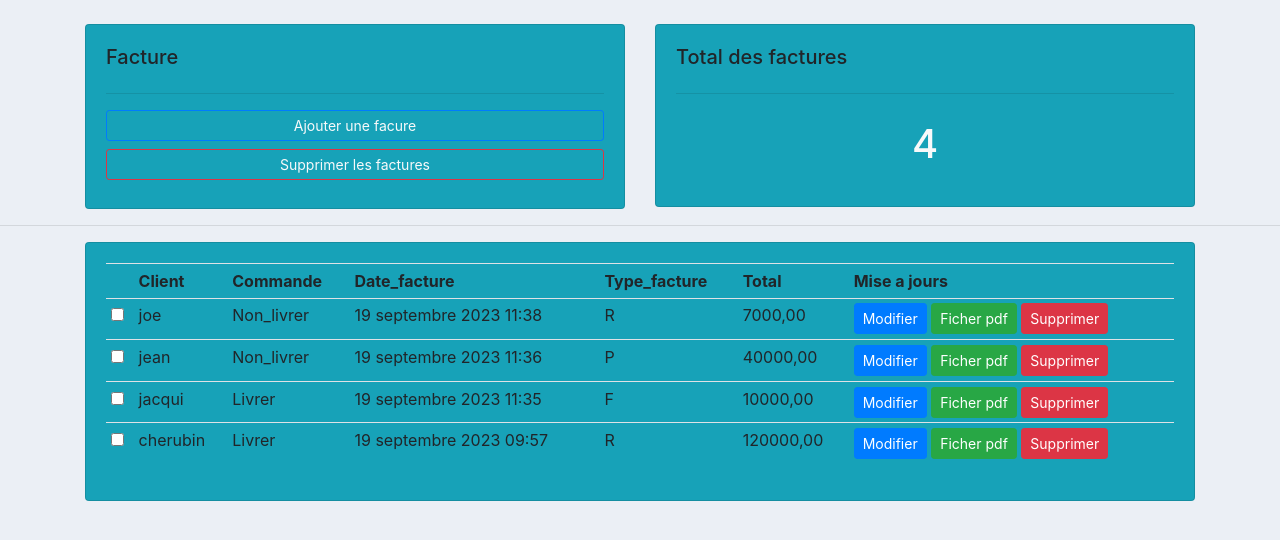
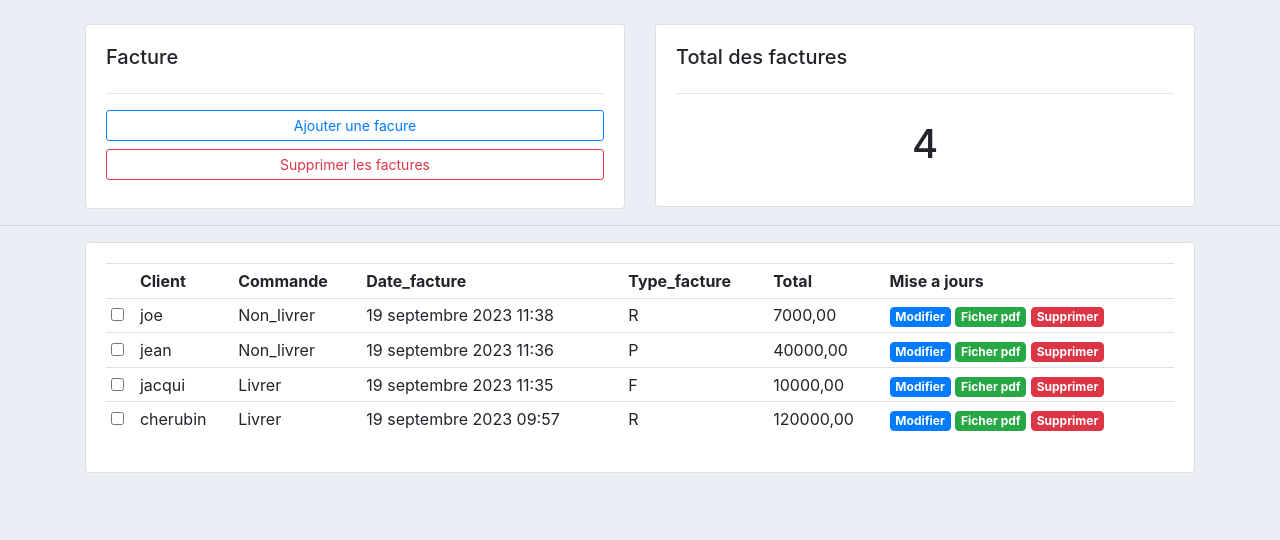
Before and after one commit to cherubinof/gestion_commande, a Django app: page /facture in a window 1280 px wide. Shown: the part 56-596 px from the top of the page. Run offline with Django 4.2, Linux system fonts and the light colour scheme; data comes from the database, SQL or seed files in the repository; both versions use the stored data as it was after the commit; some libraries are stand-ins or nearby versions.

Commit message:
mise a jours

```diff
--- a/app_facture/urls.py
+++ b/app_facture/urls.py
@@ -4,6 +4,7 @@ from app_facture import views
 
 urlpatterns = [
     path('facture',views.facture,name='facture'),
+    path('detail_fact',views.detail_fact,name='detail-fact'),
     path('ajout_facture',views.ajout_facture,name='ajout-facture'),
     path('modifier_facture/<int:pk>',views.modifire_facture,name='modifier-facture'),
     path('supprimer_facture/<int:pk>',views.supprimer_facture,name='supprimer-facture'),
--- a/app_facture/views.py
+++ b/app_facture/views.py
@@ -53,3 +53,7 @@ def supprimer_facture(request,pk):
         'tems':facture
     }
     return render(request,'app_facture/supprimer_facture.html',context)
+
+
+def detail_fact(request):
+    return render(request,'app_facture/detail_fact.html')
--- a/templates/app_client/detail_client.html
+++ b/templates/app_client/detail_client.html
@@ -13,7 +13,7 @@
         <div class="card card-body">
             <h5>client</h5>
             <hr>
-            <a href="" class="btn btn-outline-info btn-sm btn-block">Facture du client</a>
+            <a href="{%url 'detail-fact' %}" class="btn btn-outline-info btn-sm btn-block">Facture du client</a>
             <a href="" class="btn btn-outline-danger btn-sm btn-block mb-2">Supprimer les commandes</a>
         </div>
     </div>
@@ -75,7 +75,7 @@
 
                     </td>
                     <td>{{commande.status}}</td>
-                    <td><a href="{% url 'modifier-cmde' commande.id %}" class="btn btn-primary btn-sm">Modifier</a> <a href="{% url 'supprimer-cmde' commande.id %}" class="btn btn-danger btn-sm">Supprimer</a></td>
+                    <td><a href="{% url 'modifier-cmde' commande.id %}" class="badge btn btn-primary btn-sm">Modifier</a> <a href="{% url 'supprimer-cmde' commande.id %}" class="badge btn btn-danger btn-sm">Supprimer</a></td>
                 </tr>
                 {% endfor %}
             </table>
--- a/templates/app_cmde/list_cmde.html
+++ b/templates/app_cmde/list_cmde.html
@@ -72,7 +72,7 @@
                     {% endif %}
                 </td>
                 <td class="text-info">{{cmd.status}}</td>
-                <td><a href="{% url 'modifier-cmde' cmd.id %}" class="btn btn-primary btn-sm">Modifier</a> <a href="{% url 'supprimer-cmde' cmd.id %}" class="btn btn-danger btn-sm">Supprimer</a></td>
+                <td><a href="{% url 'modifier-cmde' cmd.id %}" class="btn btn-primary btn-sm badge">Modifier</a> <a href="{% url 'supprimer-cmde' cmd.id %}" class="badge btn btn-danger btn-sm">Supprimer</a></td>
 
             </tr>
             {% endfor %}
--- a/templates/app_facture/facture.html
+++ b/templates/app_facture/facture.html
@@ -10,21 +10,21 @@
 <div class="container">
     <div class="row">
         <div class="col-md">
-            <div class="card card-body bg-info">
+            <div class="card card-body ">
                 <h5>Facture</h5>
                 <hr>
-                <a href="{% url 'ajout-facture' %}" class="btn btn-outline-primary btn-sm btn-block text-light">Ajouter une facure</a>
-                <a href="" class="btn btn-outline-danger btn-sm btn-block mb-2 text-light">Supprimer les factures</a>
+                <a href="{% url 'ajout-facture' %}" class="btn btn-outline-primary btn-sm btn-block">Ajouter une facure</a>
+                <a href="" class="btn btn-outline-danger btn-sm btn-block mb-2 ">Supprimer les factures</a>
             </div>
         </div>
 
 
 
         <div class="col-md">
-            <div class="card card-body bg-info">
+            <div class="card card-body ">
                 <h5>Total des factures</h5>
                 <hr>
-                <h1 class="text-center text-light" style="padding: 10px;">{{facture_count}}</h1>
+                <h1 class="text-center " style="padding: 10px;">{{facture_count}}</h1>
             </div>
         </div>
     </div>
@@ -32,7 +32,7 @@
 
 <hr>
 <div class="container">
-    <div class="card card-body bg-info">
+    <div class="card card-body ">
 
     <table class="table table-sm">
         <tr>
@@ -52,9 +52,9 @@
             <td class="">{{fact.date_facture}}</td>
             <td class="">{{fact.type_facture}}</td>
             <td>{{fact.total}}</td>
-            <td><a href="{% url 'modifier-facture' fact.id %}" class="btn btn-primary btn-sm">Modifier</a>
-                <a href="" class="btn btn-success btn-sm">Ficher pdf</a>
-                <a href="{% url 'supprimer-facture' fact.id %}" class="btn btn-danger btn-sm">Supprimer</a>
+            <td><a href="{% url 'modifier-facture' fact.id %}" class="badge btn btn-primary btn-sm">Modifier</a>
+                <a href="" class="badge btn btn-success btn-sm">Ficher pdf</a>
+                <a href="{% url 'supprimer-facture' fact.id %}" class="badge btn btn-danger btn-sm">Supprimer</a>
             </td>
 
         </tr>
--- a/templates/app_produit/accueil.html
+++ b/templates/app_produit/accueil.html
@@ -28,7 +28,7 @@
                     <td>{{cl.noms}}</td>
                     <td>{{cl.telephone}}</td>
                     <td>{{cl.ville}}</td>
-                    <td><a href="{% url 'detail-client' cl.id %}" class="btn btn-primary btn-sm">Detail</a></td>
+                    <td><a href="{% url 'detail-client' cl.id %}" class="badge btn btn-primary btn-sm">Detail</a></td>
 
                 </tr>
                 {% endfor %}
--- a/templates/app_produit/list_produit.html
+++ b/templates/app_produit/list_produit.html
@@ -52,7 +52,7 @@
                 <td class="text-info">{{pr.prix}}</td>
 
 
-                <th><a href="{% url 'modifier-produit' pr.id %}" class="btn btn-primary btn-sm">Modifier</a> <a href="{% url 'supprimer-produit' pr.id %}" class="btn btn-danger btn-sm">Supprimer</a></th>
+                <th><a href="{% url 'modifier-produit' pr.id %}" class="badge btn btn-primary btn-sm">Modifier</a> <a href="{% url 'supprimer-produit' pr.id %}" class="badge btn btn-danger btn-sm">Supprimer</a></th>
 
             </tr>
             {% endfor %}
```
Also changed, not shown: templates/app_client/list_client.html (+7 -7 lines), templates/app_facture/detail_fact.html (added, +134 -0 lines), db.sqlite3.
